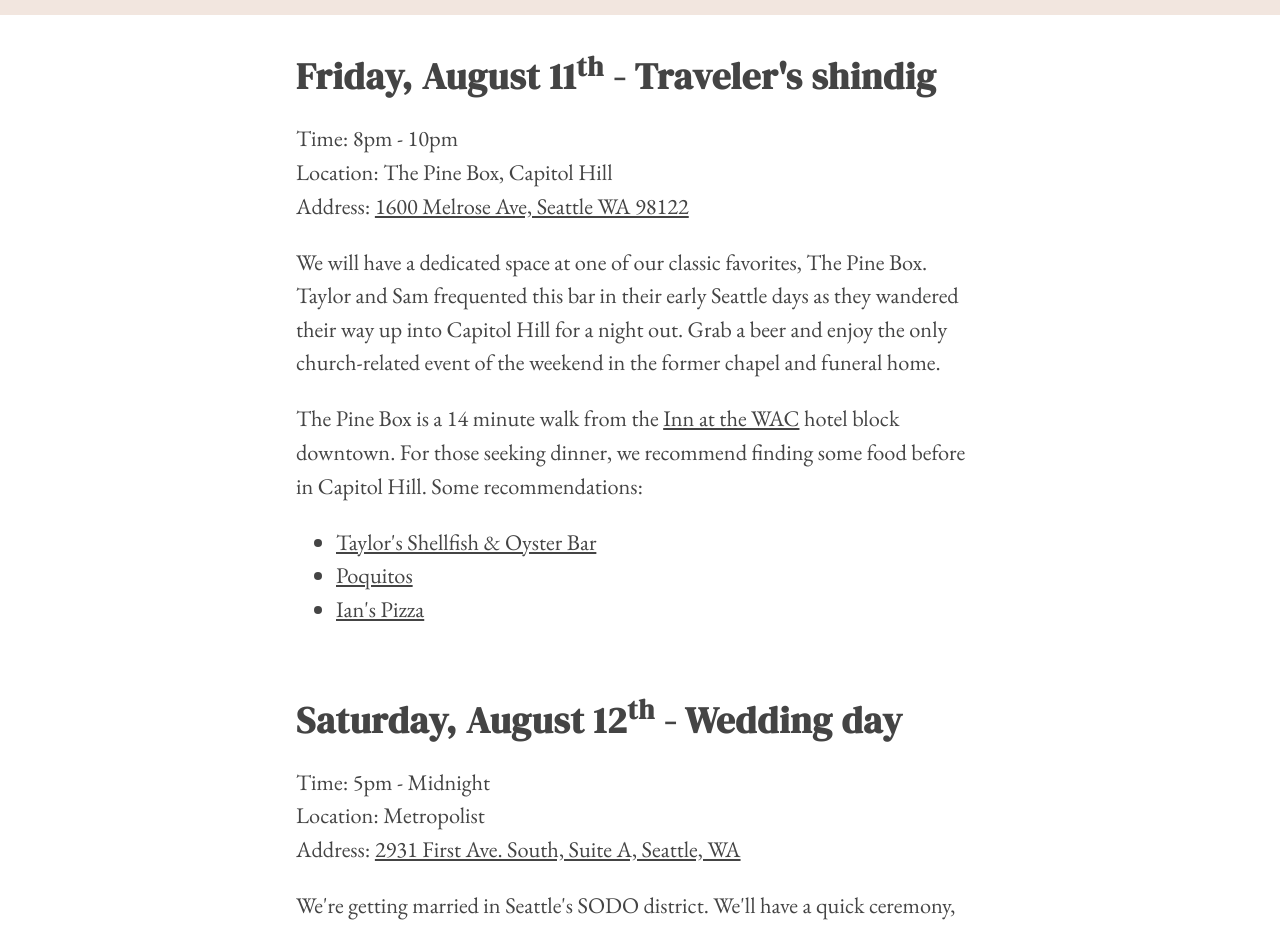
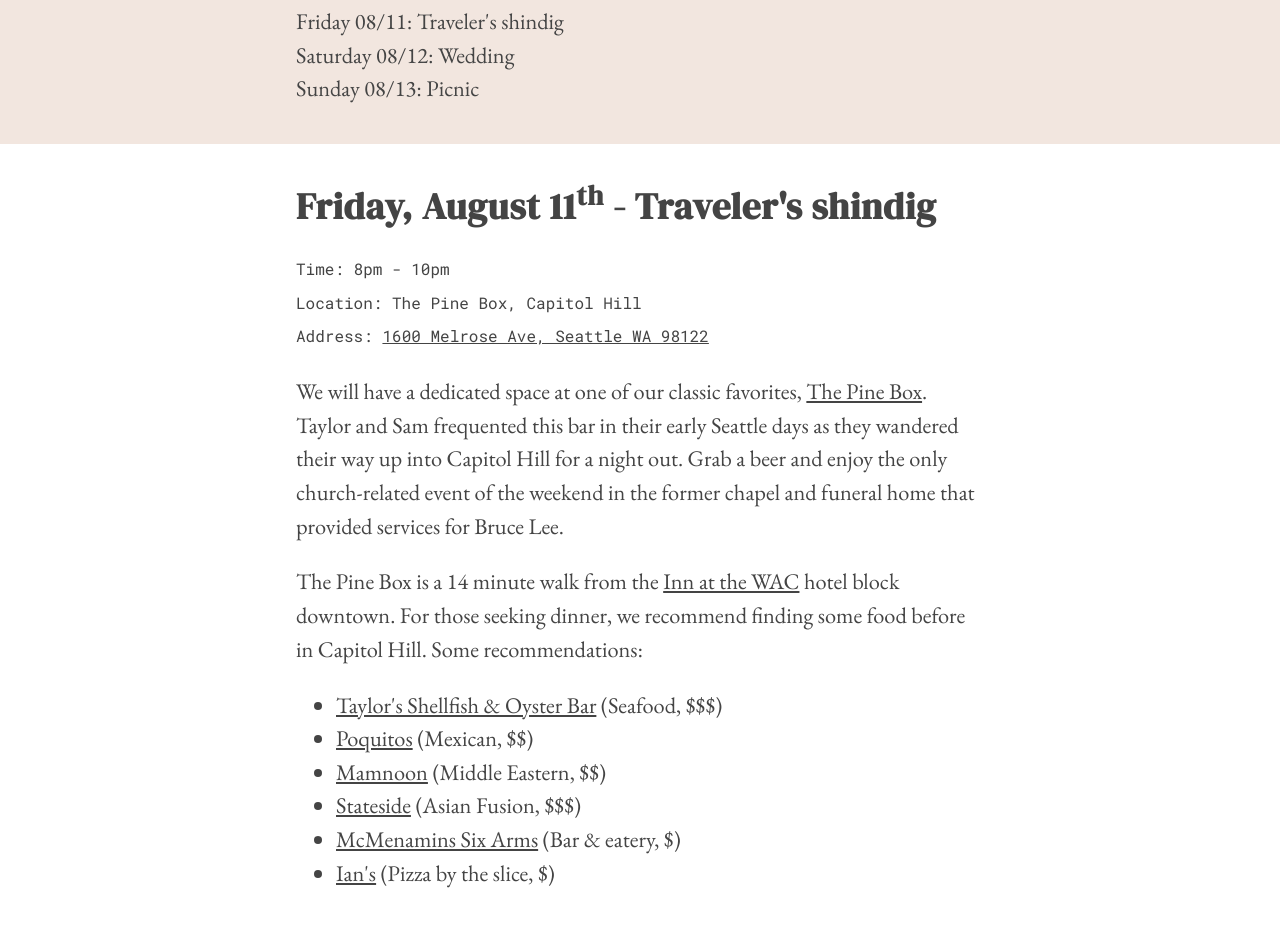
Before and after one commit to mapsam/tksm, a Next.js app: page /schedule in a window 1280 px wide. Shown: the part 180-1109 px from the top of the page. Built offline with nearby package versions, Linux system fonts and the light colour scheme.

Commit message:
updated schedule page

```diff
--- a/components/Content.tsx
+++ b/components/Content.tsx
@@ -22,7 +22,7 @@
           </div>
         }
         {props.summary &&
-          <p>{props.summary}</p>
+          <p dangerouslySetInnerHTML={{ __html: props.summary }}></p>
         }
       </Block>
 
--- a/pages/schedule.tsx
+++ b/pages/schedule.tsx
@@ -4,22 +4,27 @@
 
 export default function Index() {
   const [ showImage, setShowImage ] = useState<boolean | null>(true);
+  const toc = [
+    'Friday 08/11: Traveler\'s shindig',
+    'Saturday 08/12: Wedding',
+    'Sunday 08/13: Picnic'
+  ].join('<br />');
 
   return (
-    <Content name="Schedule">
+    <Content name="Schedule" summary={toc}>
       <Block id="AUG-11">
         <h1>Friday, August 11<sup>th</sup> - Traveler's shindig</h1>
-        <p>
+        <p className="location-metadata">
           Time: 8pm - 10pm<br />
           Location: The Pine Box, Capitol Hill<br />
           Address: <a href="https://goo.gl/maps/wKLLnmStPFbjRX8q8" target="_blank">1600 Melrose Ave, Seattle WA 98122</a>
         </p>
         <p>
-          We will have a dedicated space at one of our classic favorites, The Pine Box.
+          We will have a dedicated space at one of our classic favorites, <a href="https://www.pineboxbar.com/" target="_blank">The Pine Box</a>.
           Taylor and Sam frequented this bar in their early Seattle days as they
           wandered their way up into Capitol Hill for a night out. Grab a beer and enjoy
           the only church-related event of the weekend in the former chapel and funeral
-          home.
+          home that provided services for Bruce Lee.
         </p>
         <p>
           The Pine Box is a 14 minute walk from the <a href="/accomodations">Inn at the WAC</a> hotel block downtown.
@@ -27,15 +32,18 @@
           Some recommendations:
         </p>
         <ul>
-          <li><a href="https://goo.gl/maps/wiMij7nu6KBAm2AJ8" target="_blank">Taylor's Shellfish & Oyster Bar</a></li>
-          <li><a href="https://goo.gl/maps/E1TrtnodUL2MB17j8" target="_blank">Poquitos</a></li>
-          <li><a href="https://goo.gl/maps/remN5icAqT82HhW97" target="_blank">Ian's Pizza</a></li>
+          <li><a href="https://goo.gl/maps/wiMij7nu6KBAm2AJ8" target="_blank">Taylor's Shellfish & Oyster Bar</a> (Seafood, $$$)</li>
+          <li><a href="https://goo.gl/maps/E1TrtnodUL2MB17j8" target="_blank">Poquitos</a> (Mexican, $$)</li>
+          <li><a href="https://goo.gl/maps/RzENMoAYKp1ny5qBA" target="_blank">Mamnoon</a> (Middle Eastern, $$)</li>
+          <li><a href="https://goo.gl/maps/5PXG3uwiQzh3brit9" target="_blank">Stateside</a> (Asian Fusion, $$$)</li>
+          <li><a href="https://goo.gl/maps/YDd5gxhn3JEPgk1K6" target="_blank">McMenamins Six Arms</a> (Bar & eatery, $)</li>
+          <li><a href="https://goo.gl/maps/remN5icAqT82HhW97" target="_blank">Ian's</a> (Pizza by the slice, $)</li>
         </ul>
       </Block>
 
       <Block id="AUG-12">
         <h1>Saturday, August 12<sup>th</sup> - Wedding day</h1>
-        <p>
+        <p className="location-metadata">
           Time: 5pm - Midnight<br />
           Location: Metropolist<br />
           Address: <a href="https://goo.gl/maps/3raqone4uzQdv3dQA" target="_blank">2931 First Ave. South, Suite A, Seattle, WA</a>
@@ -68,7 +76,7 @@
 
       <Block id="AUG-13">
         <h1>Sunday, August 13<sup>th</sup> - Picnic</h1>
-        <p>
+        <p className="location-metadata">
           Time: 10am - 1pm<br />
           Location: TBD<br />
         </p>
```
